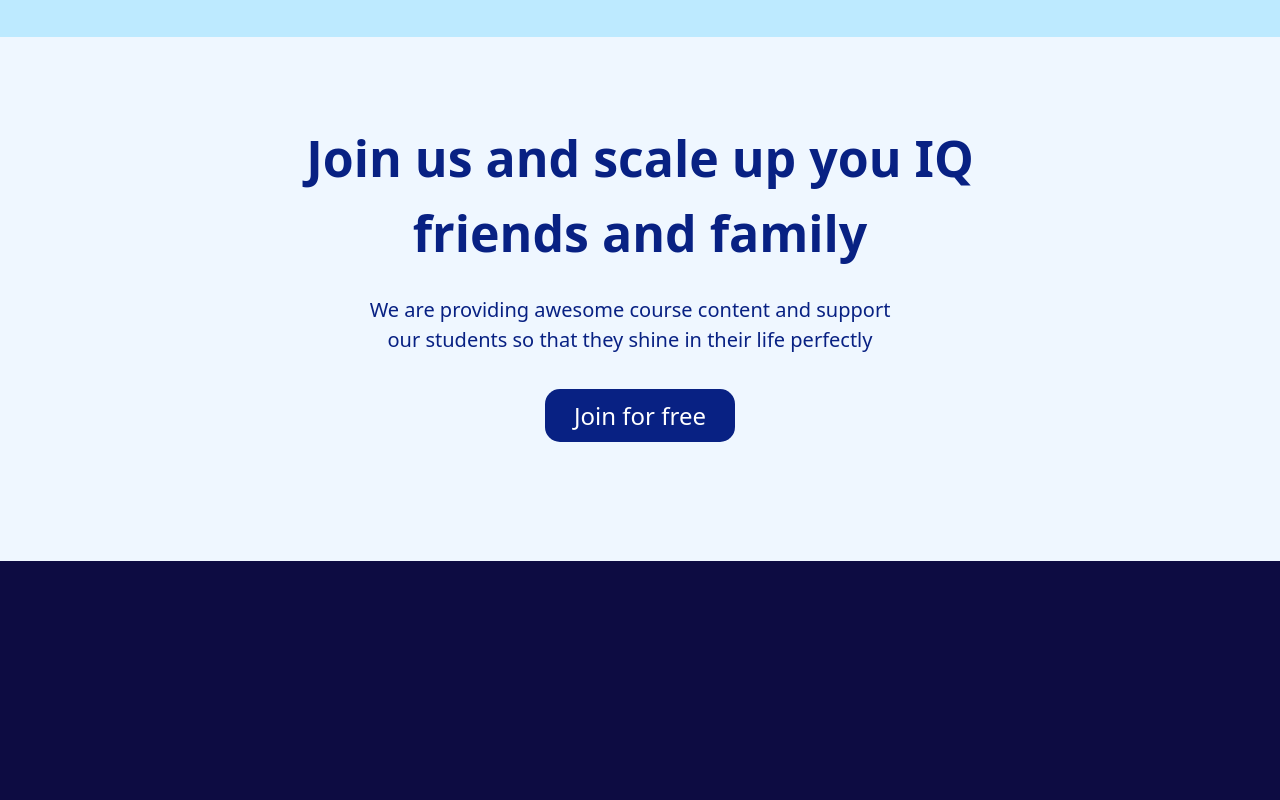
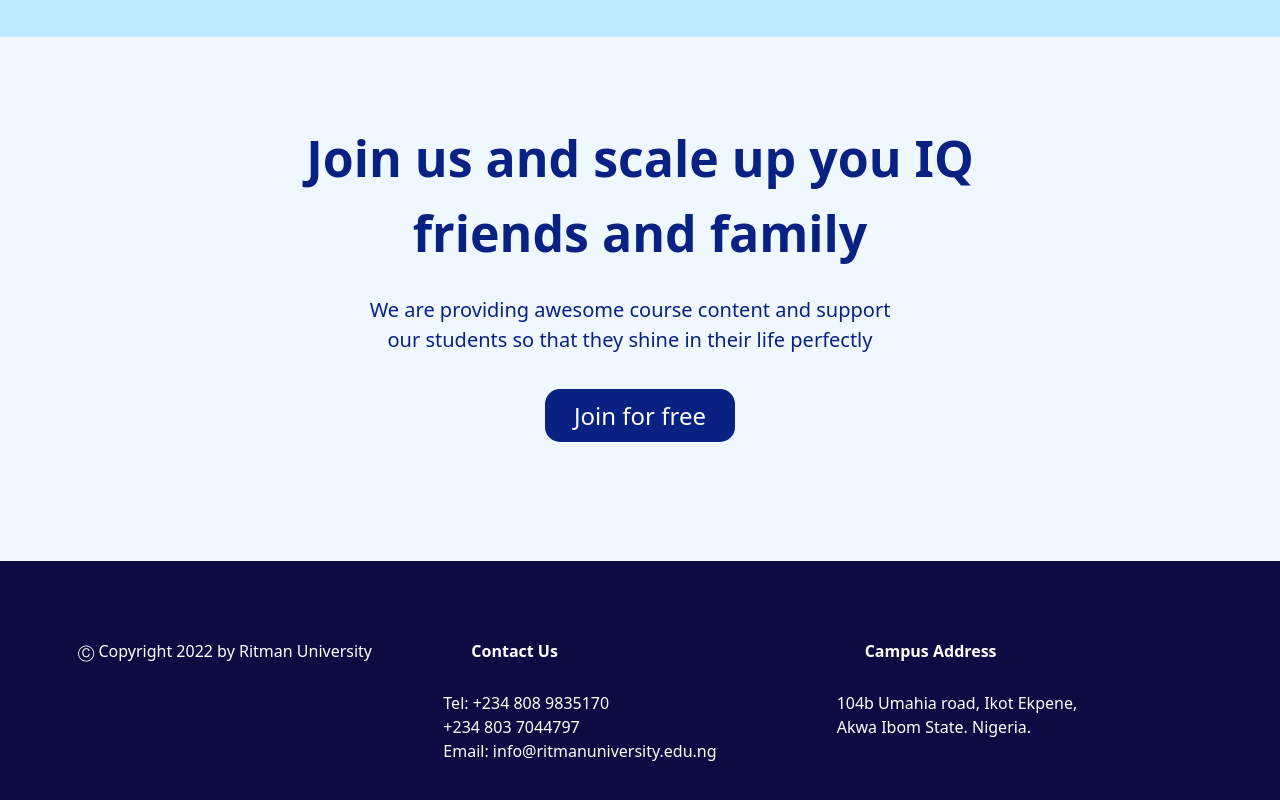
Before and after one commit to Femi-Benjamin/e-learn_project1, a React (Create React App) app: page / in a window 1280 px wide. Shown: the part 2830-3630 px from the top of the page. Built offline with nearby package versions, Linux system fonts and the light colour scheme.

Commit message:
add footer

```diff
--- a/src/components/Footer.jsx
+++ b/src/components/Footer.jsx
@@ -3,9 +3,37 @@ import React from 'react'
 export default function Footer() {
   return (
     <div className='bg-[#0D0C42] h-[269px] mt-[119px]'>
-        <h1>
+    <div className='grid grid-cols-3 text-white p-[50px]'>
+          <div>
+              <h1 className='p-7'>
+              Ⓒ Copyright 2022 by Ritman University
+              </h1>
+          </div>
 
-        </h1>
+          <div>
+                <h1 className='font-bold p-7'>
+                  Contact Us
+                </h1>
+
+                <h1>
+                  Tel: +234 808 9835170 <br />
+                      +234 803 7044797
+                </h1>
+                <p>
+                  Email: info@ritmanuniversity.edu.ng
+                </p>
+          </div>
+
+          <div>
+              <h1 className='font-bold p-7'>
+                Campus Address
+              </h1>
+              <p>
+                104b Umahia road, Ikot Ekpene, <br />
+                Akwa Ibom State. Nigeria.
+              </p>
+          </div>
+      </div>
     </div>
   )
 }
--- a/src/pages/Home.jsx
+++ b/src/pages/Home.jsx
@@ -7,7 +7,7 @@ import Card from '../components/Card';
 import Learn from "../components/Learn";
 import Joinus from "../components/Joinus";
 import Footer from "../components/Footer";
-import AOS from 'aos';
+//import AOS from 'aos';
 import 'aos/dist/aos.css';
 
 export const Home = () => {
```
